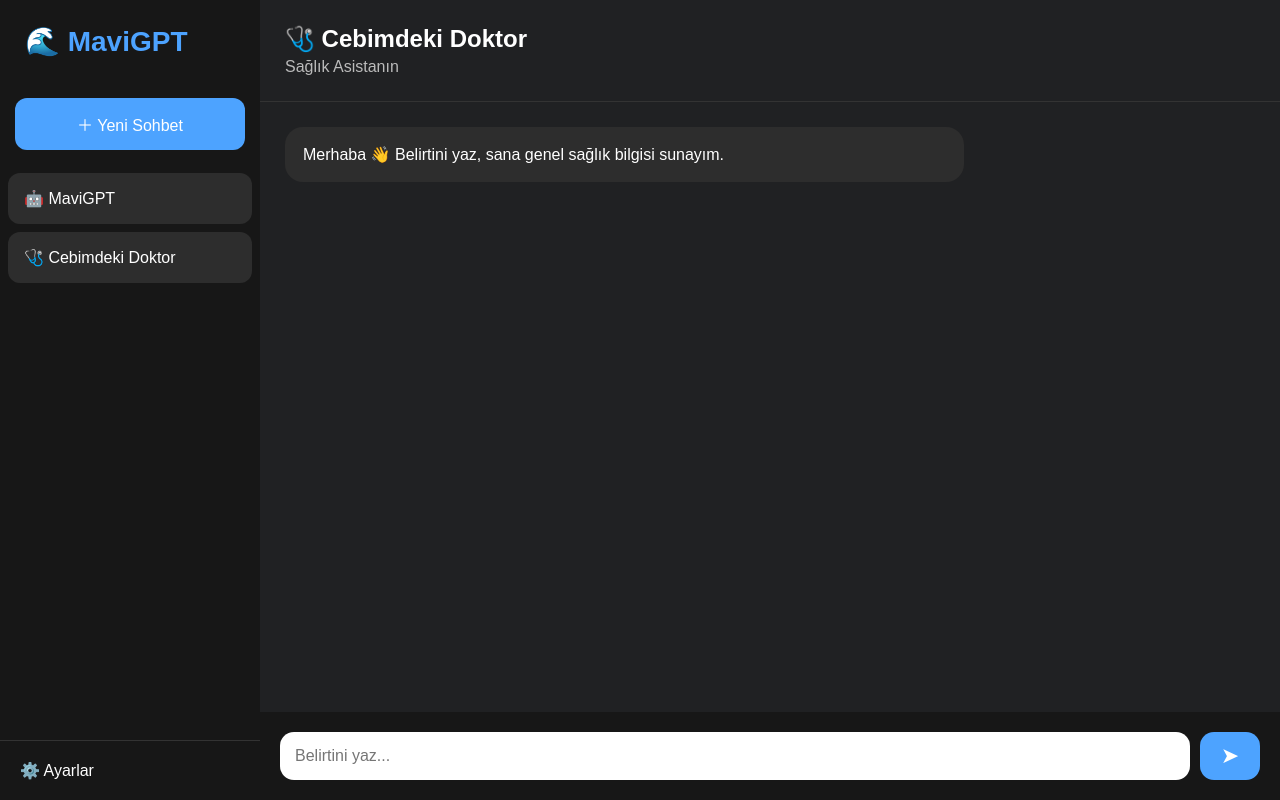
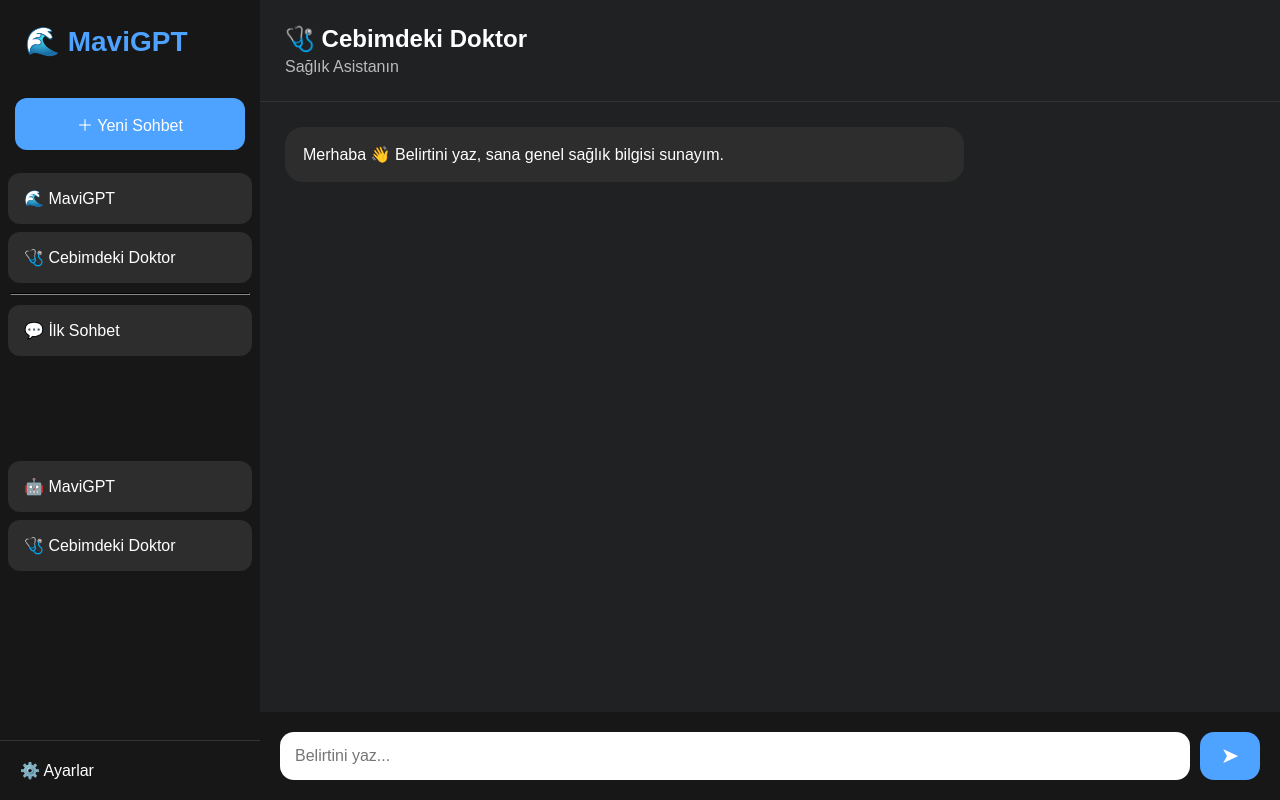
Before and after one commit to baharmavirevi-hash/ai-projem, a Python web app: template templates/doctor.html in a window 1280 px wide. Run offline with Jinja, Linux system fonts and the light colour scheme; the template is opened without the code that fills it, so the values that code supplies are empty.

Commit message:
Update doctor.html with chat history items
Added chat history items for MaviGPT and Cebimdeki Doktor.

```diff
--- a/templates/doctor.html
+++ b/templates/doctor.html
@@ -25,7 +25,23 @@ href="{{ url_for('static', filename='style.css') }}">
 <button class="new-chat">
 ＋ Yeni Sohbet
 </button>
+<div class="history">
 
+    <div class="chat-item" onclick="location.href='/'">
+        🌊 MaviGPT
+    </div>
+
+    <div class="chat-item" onclick="location.href='/doctor'">
+        🩺 Cebimdeki Doktor
+    </div>
+
+    <hr style="margin:10px;border-color:#333;">
+
+    <div class="chat-item">
+        💬 İlk Sohbet
+    </div>
+
+</div>
 <div class="history">
 
 <div class="chat-item"
```
